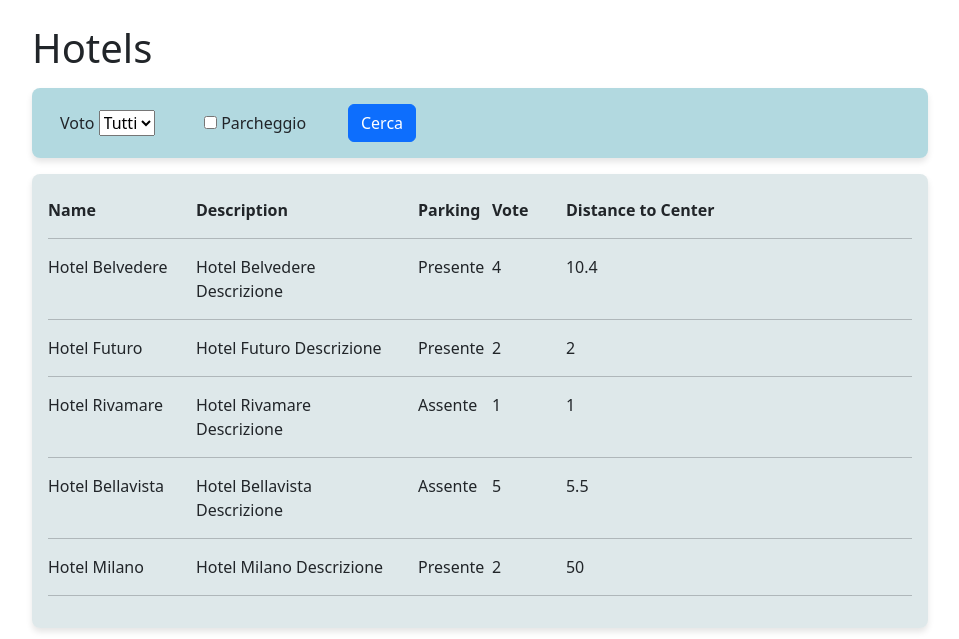
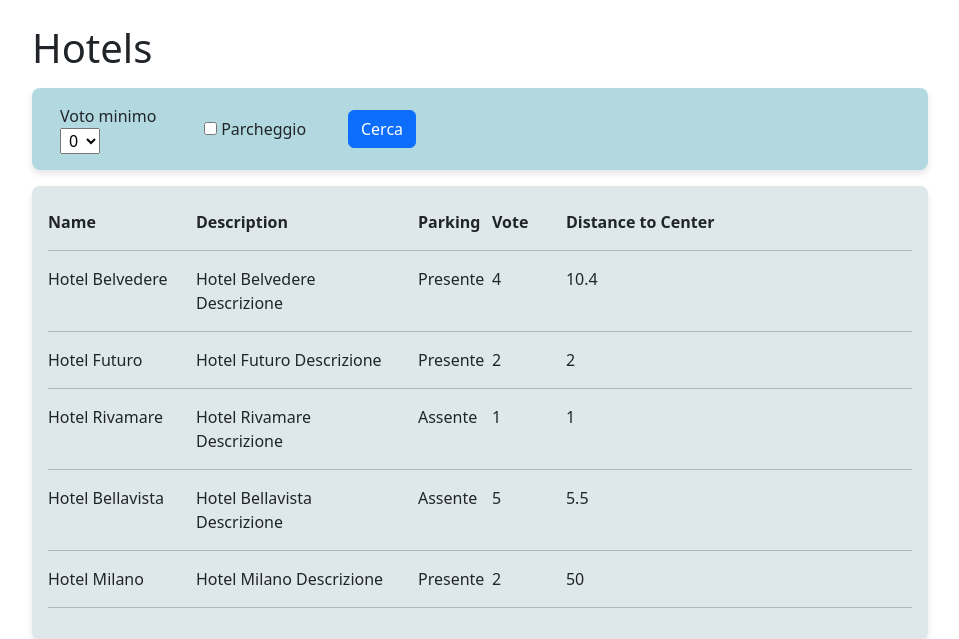
Before and after one commit to AndreaRaga56/php-hotel, a PHP site: page / in a window 1280 px wide. Shown: the top 639 px of the page, without its empty margins (160-1119 px from the left). Run offline with PHP 8.4, Linux system fonts and the light colour scheme.

Commit message:
refactor select e continue

```diff
--- a/index.php
+++ b/index.php
@@ -55,14 +55,14 @@
 
     echo '<h1>Hotels</h1>'; ?>
 
-    <form method="GET" action="./index.php" class="row align-items-center myform">
+    <form method="GET" action="" class="row align-items-center myform">
         <div class="col-2">
-            <label for="vote">Voto</label>
-            <select name="vote" id="vote">
-                <option value="">Tutti</option>
-                <?php for ($i = 1; $i <= 5; $i++): ?>
-                    <option value="<?php echo $i; ?>"><?php echo $i; ?></option>
-                <?php endfor; ?>
+            <label for="vote">Voto minimo</label>
+            <select class="px-1" name="vote" id="vote">
+                <option value="">0</option>
+                <?php for ($i = 1; $i <= 5; $i++){
+                    echo "<option value=$i> $i </option>;";
+                    };?>
             </select>
         </div>
         <div class="col-2">
@@ -99,6 +99,7 @@
         $hotel = $hotels["$i"];
 
         if (($parking === "on" && $hotel['parking'] == 0) || $hotel['vote'] < $vote) {
+            continue;
         } else {
             //Printer del contenuto della tabella
             echo '<div class="row">';
```
